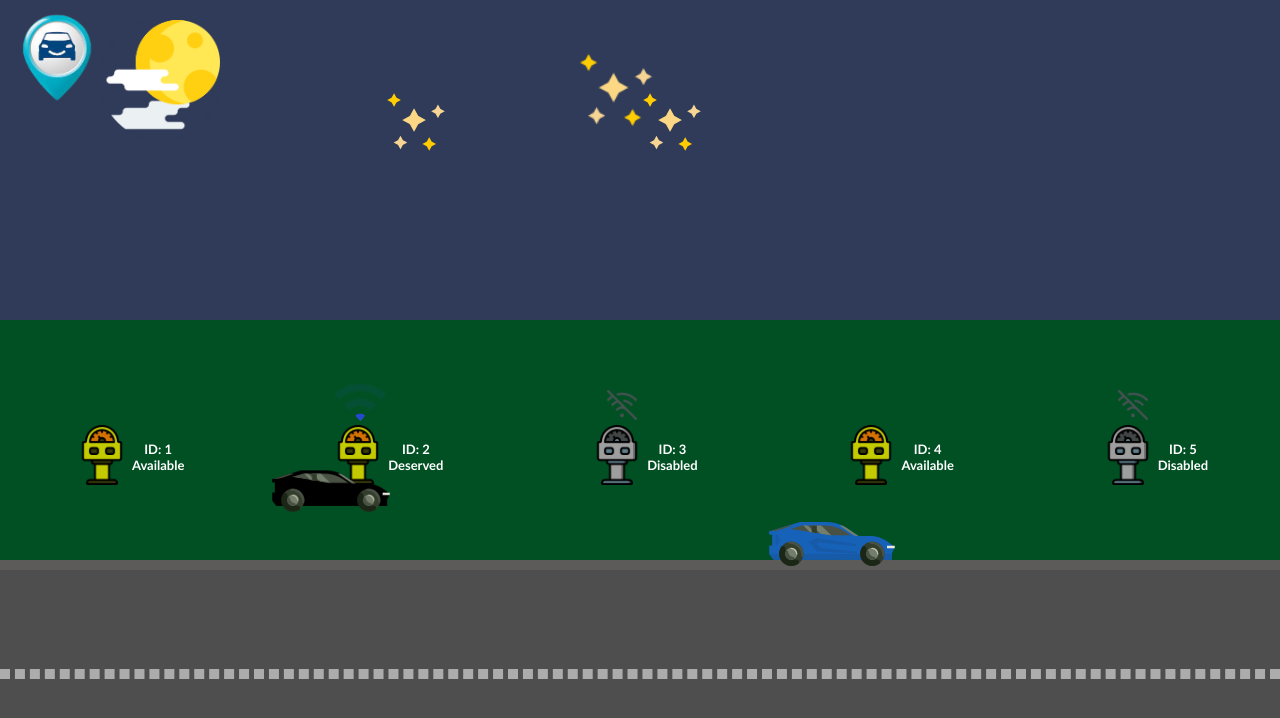
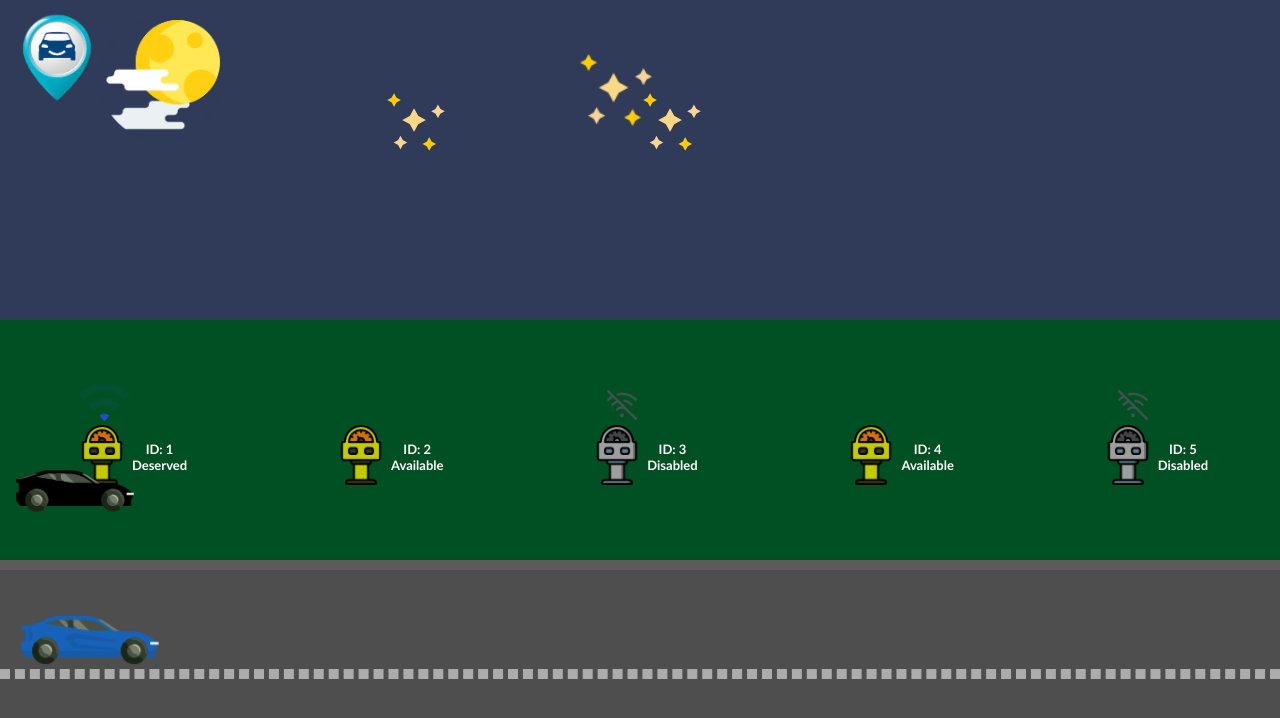
Before and after one commit to raghad-ns/smart-parking-ui, a React (Create React App) app: page / in a window 1280 px wide. Shown: the top 718 px of the page. Built offline with nearby package versions, Linux system fonts and the light colour scheme.

Commit message:
moving car (done)

```diff
--- a/src/simulationPages/parking-simulaion/parking-simulation.scss
+++ b/src/simulationPages/parking-simulaion/parking-simulation.scss
@@ -80,27 +80,36 @@
       top: 45%;
     }
 
-    .car-icon {
-      font-size: 2rem;
+    .vehicle {
+      z-index: 1000;
+      position: relative;
+      width: 140px;
+      margin-left: 20px;
+      cursor: pointer;
+      transition: transform 7s ease-in-out;
+    }
+
+    .vehicle-image {
+      width: 100%;
+      // position: absolute;
+      // top: 2px;
+      // right: 120px;
+      max-width: 100%;
+      max-height: 100%;
+    }
+
+    .vehicle-is-selected {
       position: absolute;
-      bottom: 10px;
-      left: 2px;
-      transform: translateX(-50%);
-    }
-    // .car-animation {
-    //     left: calc(${selectedParkPosition}px - 2rem); /* Assuming the car width is 2rem */
-    //   }
-
-    .car-animation {
-      animation: moveCar 7s linear forwards; /* Adjust the duration as needed */
-      // position: absolute;
-      // top: -90px;
-      animation-fill-mode: forwards; /* Maintain the final position after animation */
-    }
-    .car-stopped {
-      position: absolute;
-      top: -90px;
-      left: 65%;
+      top: -10px;
+      width: 100%;
+      text-align: center;
+      font-size: 16px;
+      font-weight: 500;
+      border: 2px solid black;
+      background-color: rgb(2, 2, 2);
+      padding: 5px;
+      border-radius: 12px;
+      color: #ffffff;
     }
 
     @keyframes moveCar {
@@ -179,19 +188,17 @@
           box-shadow: 0 0 10px rgba(224, 3, 3, 0.8);
         }
 
-        .blackCar{
+        .blackCar {
           position: absolute;
-          bottom:-70px;
+          bottom: -70px;
           right: -3px;
           font-size: 2rem;
           // background-color: #00a9c2;
-          img{
+          img {
             font-size: 2rem;
             width: 120px;
           }
-
         }
-        //connection symbol
       }
     }
   }
@@ -199,7 +206,7 @@
 //wifi
 .wifi-symbol {
   display: flex;
-  max-width:30px ;
+  max-width: 30px;
   position: absolute;
   left: 103px;
   top: -75px;
@@ -351,7 +358,7 @@
 }
 
 .timer:after {
-  background: #111 ;
+  background: #111;
   border-radius: 50%;
   content: "";
   display: block;
@@ -403,7 +410,7 @@
 }
 
 .timer.hour {
-  background: rgba(0, 0, 0, .3);
+  background: rgba(0, 0, 0, 0.3);
   height: 130px; /* Adjust the height as needed */
   left: 0;
   width: 130px; /* Adjust the width as needed */
@@ -412,8 +419,8 @@
 
 .timer.hour .hand span {
   animation-duration: 3600s;
-  border-top-color: rgba(255, 0, 255, .4);
-  border-right-color: rgba(255, 0, 255, .4);
+  border-top-color: rgba(255, 0, 255, 0.4);
+  border-right-color: rgba(255, 0, 255, 0.4);
   border-width: 60px; /* Adjust the border-width as needed */
 }
 
@@ -425,7 +432,7 @@
 }
 
 .timer.minute {
-  background: rgba(0, 0, 0, .2);
+  background: rgba(0, 0, 0, 0.2);
   height: 110px; /* Adjust the height as needed */
   left: 12.5px;
   width: 110px; /* Adjust the width as needed */
@@ -434,8 +441,8 @@
 
 .timer.minute .hand span {
   animation-duration: 60s;
-  border-top-color: rgba(0, 255, 255, .4);
-  border-right-color: rgba(0, 255, 255, .4);
+  border-top-color: rgba(0, 255, 255, 0.4);
+  border-right-color: rgba(0, 255, 255, 0.4);
   border-width: 52.5px; /* Adjust the border-width as needed */
 }
 
@@ -447,7 +454,7 @@
 }
 
 .timer.second {
-  background: rgba(0, 0, 0, .2);
+  background: rgba(0, 0, 0, 0.2);
   height: 90px; /* Adjust the height as needed */
   left: 25px;
   width: 90px; /* Adjust the width as needed */
@@ -456,13 +463,10 @@
 
 .timer.second .hand span {
   animation-duration: 1s;
-  border-top-color: rgba(255, 255, 255, .15);
-  border-right-color: rgba(255, 255, 255, .15);
+  border-top-color: rgba(255, 255, 255, 0.15);
+  border-right-color: rgba(255, 255, 255, 0.15);
   border-width: 45px; /* Adjust the border-width as needed */
 }
-
-
-
 
 .timer.second:after {
   height: 80px; /* Adjust the height as needed */
@@ -481,7 +485,7 @@
   text-align: center;
   justify-content: center;
   top: 26px;
-  span{
+  span {
     position: absolute;
     font-size: x-small;
     top: 50px;
@@ -526,20 +530,22 @@
 //buttton leave
 .button-84 {
   position: absolute;
-  top:160px;
+  top: 160px;
   right: 60px;
   align-items: center;
   background-color: initial;
   background-image: linear-gradient(#000000, #25292e);
   border-radius: 8px;
   border-width: 0;
-  box-shadow: 0 10px 20px rgba(0, 0, 0, .1),0 3px 6px rgba(0, 0, 0, .05);
+  box-shadow: 0 10px 20px rgba(0, 0, 0, 0.1), 0 3px 6px rgba(0, 0, 0, 0.05);
   box-sizing: border-box;
   color: #fff;
   cursor: pointer;
   display: inline-flex;
   flex-direction: column;
-  font-family: expo-brand-demi,system-ui,-apple-system,BlinkMacSystemFont,"Segoe UI",Roboto,"Helvetica Neue",Arial,"Noto Sans",sans-serif,"Apple Color Emoji","Segoe UI Emoji","Segoe UI Symbol","Noto Color Emoji";
+  font-family: expo-brand-demi, system-ui, -apple-system, BlinkMacSystemFont,
+    "Segoe UI", Roboto, "Helvetica Neue", Arial, "Noto Sans", sans-serif,
+    "Apple Color Emoji", "Segoe UI Emoji", "Segoe UI Symbol", "Noto Color Emoji";
   font-size: 13px;
   font-weight: 500;
   height: 40px;
@@ -561,8 +567,8 @@
 }
 
 .button-84:hover {
-  box-shadow: rgba(0, 1, 0, .2) 0 2px 8px;
-  opacity: .85;
+  box-shadow: rgba(0, 1, 0, 0.2) 0 2px 8px;
+  opacity: 0.85;
 }
 
 .button-84:active {
@@ -570,7 +576,7 @@
 }
 
 .button-84:focus {
-  box-shadow: rgba(0, 0, 0, .5) 0 0 0 3px;
+  box-shadow: rgba(0, 0, 0, 0.5) 0 0 0 3px;
 }
 
 @media (max-width: 420px) {
@@ -579,7 +585,7 @@
   }
 }
 
-.clock-leave{
+.clock-leave {
   // background-color: #153aac;
   position: absolute;
   bottom: 240%;
--- a/src/simulationPages/parking-simulaion/parking-simulation.tsx
+++ b/src/simulationPages/parking-simulaion/parking-simulation.tsx
@@ -1,23 +1,21 @@
 import React, { useState, useEffect, useRef } from "react";
 import "./parking-simulation.scss";
-import DriveEtaIcon from "@mui/icons-material/DriveEta";
-import CloudIcon from "@mui/icons-material/Cloud";
-import Parkmeter from "./parkingData";
+// import CloudIcon from "@mui/icons-material/Cloud";
 import car from "../../sport-car.png";
-import parkmeterDatafile from "./parkingData";
+import {
+  parkmeterDatafile,
+  Parkmeter,
+  Vehicle,
+  vehicleData,
+} from "./parkingData";
 import parkmeterImage from "../../parking-meter (4).png";
 import disabledParkMeterImage from "../../parking-meter (3).png";
 import noSignalImage from "../../no-signal.png";
 import moon from "../../moon.png";
-import moon2 from "../../cloudy-night.png";
 import star from "../../stars.png";
 import blackCar from "../../blackCar.png";
-import { log } from "console";
-import { WidthFull } from "@mui/icons-material";
-
 
 const ParkingSimulationComponent: React.FC = () => {
-  const [isMoving, setIsMoving] = useState(false);
   const [selectedPark, setSelectedPark] = useState<number | null>(null);
   const [parkmeterData, setParkmeterData] = useState(parkmeterDatafile);
   const [startedTimers, setStartedTimers] = useState<number[]>([]);
@@ -25,32 +23,58 @@ const ParkingSimulationComponent: React.FC = () => {
   const [timerStarted, setTimerStarted] = useState(false);
   const [initialRender, setInitialRender] = useState(true);
 
+  const [selectedVehicle, setSelectedVehicle] = useState(0);
+  const [isVehicleSelected, setIsVehicleSelected] = useState(false);
 
-  const handleStopClick = () => {
-    setIsMoving(false);
-    console.log("move1", isMoving);
+  const handleActiveParkmeter = (ele: Parkmeter) => {
+    if (selectedVehicle === 0) {
+      alert("You must select a car first!");
+    } else if (ele.status === "Available") {
+      setIsVehicleSelected(false);
+      // connect car to park meter
+
+      const vehicle = document.getElementById(`vehicle-${selectedVehicle}`);
+      const meter = document.getElementById(`parkmeter-${ele.id}`);
+
+      if (meter !== null && vehicle !== null) {
+        const vehicleBounds = vehicle.getBoundingClientRect();
+        const meterBounds = meter.getBoundingClientRect();
+
+        const horizontalDistance = meterBounds.left - vehicleBounds.right;
+        const verticalDistance = meterBounds.top - vehicleBounds.bottom;
+
+        // logic is in progress...
+        if (horizontalDistance < 0) {
+          vehicle.style.transform = "";
+        } else {
+          vehicle.style.transform = `translate(${horizontalDistance + 65}px, ${
+            verticalDistance + 150
+          }px) `;
+        }
+      }
+    }
+
+    setSelectedPark(ele.id);
+    // After 7 seconds, change the park status and show wifi symbol
+    setTimeout(() => {
+      updateParkStatus(ele.id);
+      setStartDate(new Date());
+    }, 7000);
+  };
+
+  const handleBlueCar = (ele: Vehicle) => {
+    setSelectedVehicle((prev) => (prev === ele.id ? 0 : ele.id));
+    setIsVehicleSelected(true);
   };
 
   const updateParkStatus = (parkId: number) => {
-    setParkmeterData((prevParkmeterData) => {
-      return prevParkmeterData.map((park) =>
+    setParkmeterData((prevParkmeterData: any) => {
+      return prevParkmeterData.map((park: any) =>
         park.id === parkId ? { ...park, status: "Deserved" } : park
       );
     });
     setStartedTimers((prevStartedTimers) => [...prevStartedTimers, parkId]);
     setTimerStarted(true);
-  };
-
-  const handleParkSelect = (parkId: number) => {
-    console.log(parkId);
-    setIsMoving(true);
-    setSelectedPark(parkId);
-
-    // After 5 seconds, change the park status and show wifi symbol
-    setTimeout(() => {
-      updateParkStatus(parkId);
-      setStartDate(new Date())
-    }, 5000);
   };
 
   const one_second = 1000;
@@ -86,7 +110,9 @@ const ParkingSimulationComponent: React.FC = () => {
       return;
     }
 
-    const selectedParkData = parkmeterData.find((park) => park.id === selectedPark);
+    const selectedParkData = parkmeterData.find(
+      (park: any) => park.id === selectedPark
+    );
 
     if (timerStarted && selectedPark && startedTimers.includes(selectedPark)) {
       tick();
@@ -98,24 +124,6 @@ const ParkingSimulationComponent: React.FC = () => {
       }
     };
   }, [parkmeterData, selectedPark, startedTimers, timerStarted, initialRender]);
-
-  // useEffect(() => {
-  //   const selectedParkData = parkmeterData.find(
-  //     (park) => park.id === selectedPark
-  //   );
-
-  //   if (timerStarted && selectedPark && startedTimers.includes(selectedPark)) {
-  //     console.log("start tick");
-
-  //     tick();
-  //   }
-
-  //   return () => {
-  //     if (requestAnimationFrameRef.current) {
-  //       cancelAnimationFrame(requestAnimationFrameRef.current);
-  //     }
-  //   };
-  // }, [parkmeterData, selectedPark, startedTimers, timerStarted]);
 
   return (
     <div className="body">
@@ -131,10 +139,11 @@ const ParkingSimulationComponent: React.FC = () => {
       </div>
       <div className="grass"></div>
       <div className="parkmeter">
-        {parkmeterData.map((meter) => (
+        {parkmeterData.map((meter: any) => (
           <button
             key={meter.id}
-            onClick={() => handleParkSelect(meter.id)}
+            onClick={() => handleActiveParkmeter(meter)}
+            id={`parkmeter-${meter.id}`}
             disabled={
               meter.status === "Disabled" || meter.status === "Deserved"
             }
@@ -193,9 +202,7 @@ const ParkingSimulationComponent: React.FC = () => {
                       <p id="lazy">{parts.join(":")}</p>
                     </div>
                   </div>
-                  <button className="button-84">
-                    Leave 🧭
-                  </button>
+                  <button className="button-84">Leave 🧭</button>
                 </div>
               )}
               {meter.status === "Disabled" && (
@@ -222,18 +229,28 @@ const ParkingSimulationComponent: React.FC = () => {
       </div>
       <div className="road">
         <div className="lines"></div>
-
-        <div
-          className={`car-icon ${isMoving ? "car-animation" : "car-stopped"}`}
-          onClick={handleStopClick}
-        >
-          <img src={car} alt="car" />
-        </div>
+        {vehicleData.map((ele) => (
+          <div
+            className="vehicle"
+            key={ele.id}
+            id={`vehicle-${ele.id}`}
+            onClick={() => handleBlueCar(ele)}
+          >
+            {selectedVehicle === ele.id && isVehicleSelected && (
+              <div className="vehicle-is-selected">Selected!</div>
+            )}
+            <img
+              src={car}
+              alt=""
+              className={`vehicle-image car ${
+                selectedVehicle === ele.id ? "vehicle-is-active" : ""
+              }`}
+            />
+          </div>
+        ))}
       </div>
-      //timer
     </div>
   );
 };
 
-
 export default ParkingSimulationComponent;
--- a/src/simulationPages/parking-simulaion/parkingData.ts
+++ b/src/simulationPages/parking-simulaion/parkingData.ts
@@ -1,16 +1,26 @@
-// ParkingData.ts
+import car from "../../sport-car.png";
+
 export interface Parkmeter {
   id: number;
-  status: 'Available' | 'Disabled'|'Deserved';
+  status: "Available" | "Disabled" | "Deserved";
   connection: boolean;
 }
 
-const parkmeterDatafile: Parkmeter[] = [
-  { id: 1, status: 'Available', connection: false },
-  { id: 2, status: 'Deserved', connection: false },
-  { id: 3, status: 'Disabled', connection: false },
-  { id: 4, status: 'Available', connection: false },
-  { id: 5, status: 'Disabled', connection: false },
+export interface Vehicle {
+  id: number;
+  imageUrl: string;
+  connection: boolean;
+}
+
+export const parkmeterDatafile: Parkmeter[] = [
+  { id: 1, status: "Deserved", connection: false },
+  { id: 2, status: "Available", connection: false },
+  { id: 3, status: "Disabled", connection: false },
+  { id: 4, status: "Available", connection: false },
+  { id: 5, status: "Disabled", connection: false },
 ];
 
-export default parkmeterDatafile;
+export const vehicleData: Vehicle[] = [
+  { id: 1, imageUrl: car, connection: false },
+  //{ id: 2, imageUrl: blackCar, connection: false },
+];
```
Also changed, not shown: 1 other file (tests, documents, lock files or other folders).
